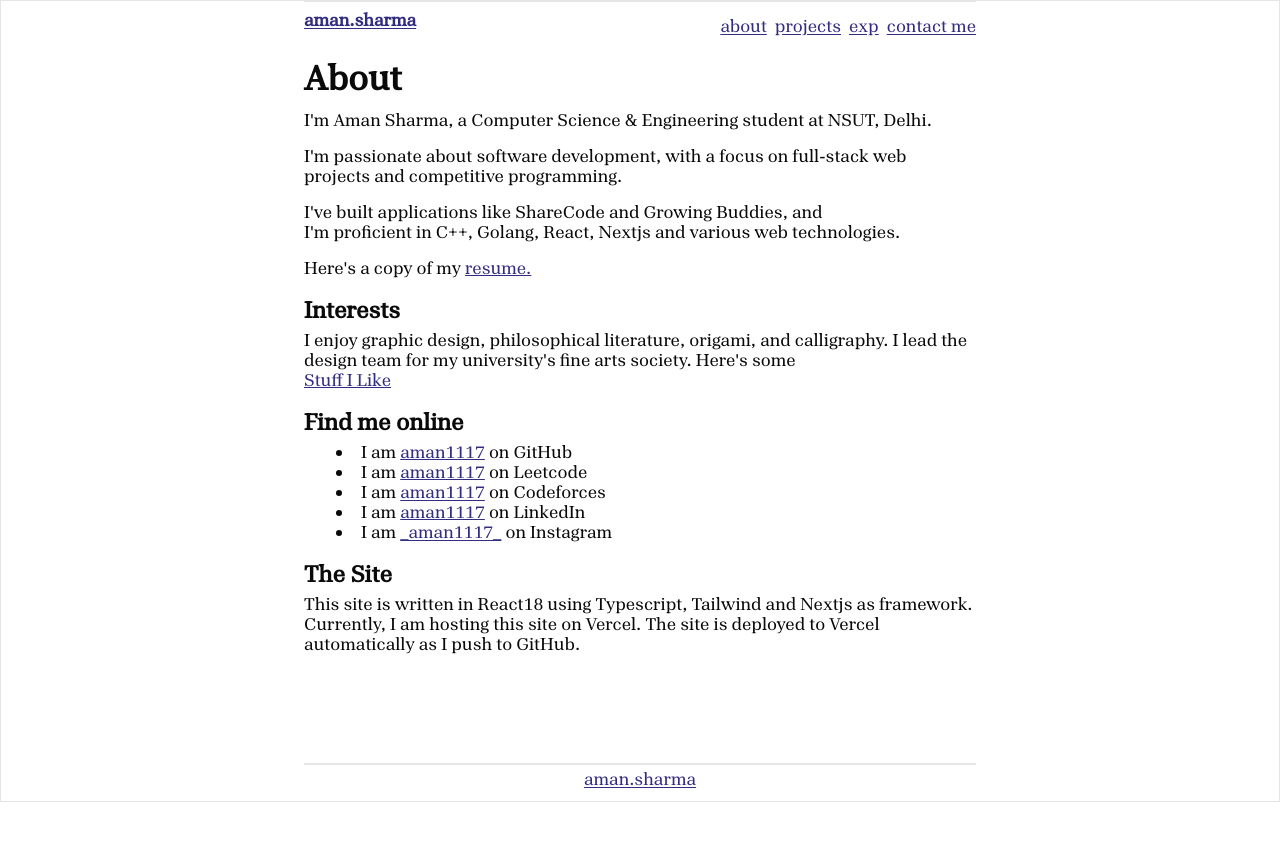
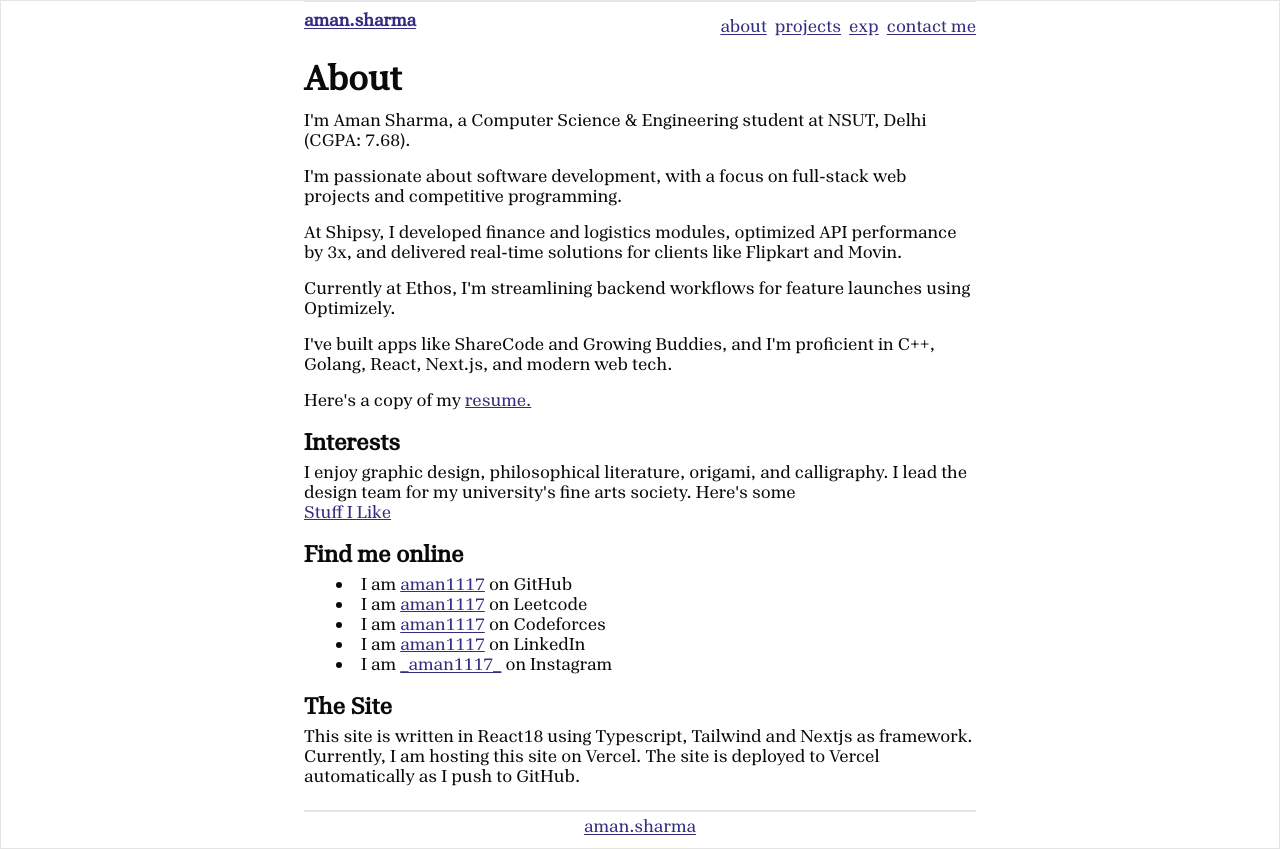
Before and after one commit to aman1117/portfolio, a Next.js app: page /about in a window 1280 px wide. Before the commit the page ends 802 px from the top, so only its background shows below. Built offline with nearby package versions, Linux system fonts and the light colour scheme.

Commit message:
update: Enhance homepage and about section with new details, remove project, and add technical skill

```diff
--- a/app/_components/projects.tsx
+++ b/app/_components/projects.tsx
@@ -19,11 +19,6 @@ const ProjectsList: React.FC = () => {
       name: 'Growing Buddies',
       description: 'Built a Notion-like app with rich text editing, nested docs, public sharing, and live updates.',
       link: 'https://growing-buddies-seven.vercel.app/',
-    },
-    {
-      name: 'Auto Analytics',
-      description: 'Built a React and Flask web app with a data dashboard, analysis tools featuring charts, and ARIMA-based sales forecasting.',
-      link: 'https://autoanalytics.vercel.app/',
     },
   ];
 
--- a/app/_components/technical.tsx
+++ b/app/_components/technical.tsx
@@ -4,7 +4,7 @@ import React from 'react';
 const TechnicalSkill: React.FC = () => {
   const skills: { [key: string]: string[] } = {
     'Programming Languages': ['Problem Solving,', 'C++,', 'Golang,', 'Python'],
-    'Web Development': ['HTML/CSS,', 'TypeScript,', 'ReactJS,', 'Node.js,', 'NextJS'],
+    'Web Development': ['HTML/CSS,', 'TypeScript,', 'ReactJS,', 'Node.js,', 'NextJS,','WorkFlow Builder'],
     'Databases': ['MySQL,', ' Google Firebase,', 'MongoDB,', 'PostgreSQL'],
     'Version Control': ['Git,', 'GitHub'],
     'Coursework': ['OOPS,', 'DBMS,', 'OS,', 'CN'],
--- a/app/about/page.tsx
+++ b/app/about/page.tsx
@@ -3,26 +3,33 @@ import React from 'react';
 const AboutMe: React.FC = () => {
   return (
     <div className="max-w-2xl mx-auto mt-2 mb-2 w-full h-full ">
-      <section className="mb-4 ">
+      <section className="mb-4">
         <h2 className="md:text-4xl text-4xl font-semibold mr-8 mb-3">About</h2>
-        <p className="md:text-lg md:leading-5 leading-tight ">
-          I&apos;m Aman Sharma, a Computer Science & Engineering student at NSUT, Delhi.
+        <p className="md:text-lg md:leading-5 leading-tight">
+          I&apos;m Aman Sharma, a Computer Science & Engineering student at NSUT, Delhi (CGPA: 7.68).
         </p>
         <p className="md:text-lg md:leading-5 my-4 leading-tight">
           I&apos;m passionate about software development, with a focus on full-stack web projects and competitive programming.
         </p>
         <p className="md:text-lg md:leading-5 my-4 leading-tight">
-          I&apos;ve built applications like ShareCode and Growing Buddies, and<br/> I&apos;m proficient in C++, Golang, React, Nextjs and various web technologies.
+          At Shipsy, I developed finance and logistics modules, optimized API performance by 3x, and delivered real-time solutions for clients like Flipkart and Movin.
+        </p>
+        <p className="md:text-lg md:leading-5 my-4 leading-tight">
+          Currently at Ethos, I&apos;m streamlining backend workflows for feature launches using Optimizely.
+        </p>
+        <p className="md:text-lg md:leading-5 my-4 leading-tight">
+          I&apos;ve built apps like ShareCode and Growing Buddies, and I&apos;m proficient in C++, Golang, React, Next.js, and modern web tech.
         </p>
         <p className="md:text-lg md:leading-5 leading-tight">
           Here&apos;s a copy of my <a href="/Aman.pdf" className="text-indigo-900 underline" download>resume.</a>
         </p>
       </section>
 
+
       <section className="mb-4">
         <h2 className="md:text-2xl text-xl  font-bold mb-1">Interests</h2>
         <p className="md:text-lg md:leading-5 leading-tight">
-          I enjoy graphic design, philosophical literature, origami, and calligraphy. I lead the design team for my university&apos;s fine arts society. Here&apos;s some <br/><a href="/about/interests" className="text-indigo-900 underline"> Stuff I Like</a>
+          I enjoy graphic design, philosophical literature, origami, and calligraphy. I lead the design team for my university&apos;s fine arts society. Here&apos;s some <br /><a href="/about/interests" className="text-indigo-900 underline"> Stuff I Like</a>
         </p>
       </section>
 
--- a/app/experience/page.tsx
+++ b/app/experience/page.tsx
@@ -9,18 +9,18 @@ const ContactPage: React.FC = () => {
                     <h2 className="text-2xl font-semibold mb-2">Shipsy, Software Engineer Intern</h2>
                     <p className="text-sm   italic"><strong>Jan 2025 - Present</strong></p>
                     <p className="text-sm  mb-4 italic"><strong> Gurgaon, onsite</strong></p>
-                    <ul className="list-disc list-inside mt-2 space-y-1 text-sm">
-                        <li className='mb-2 text-black md:text-lg md:leading-5 leading-tight'>
+                    <ul className="list-disc list-inside mt-2 space-y-1">
+                        <li className="mb-2 text-black md:text-lg md:leading-5 leading-tight">
                             Developed a comprehensive finance mobile web view UI for <strong>QuipUp</strong>, integrating APIs for riders to access their financial information with adaptable client-specific configurations.
                         </li>
-                        <li className='mb-2 text-black md:text-lg md:leading-5 leading-tight'>
+                        <li className="mb-2 text-black md:text-lg md:leading-5 leading-tight">
                             Optimized bulk pickup processing by implementing <code className='bg-gray-50 border rounded-sm'>Promise.all</code> for concurrent conflict resolution and database operations, resulting in a <strong>3x speedup</strong> of API performance.
                         </li>
-                        <li className='mb-2 text-black md:text-lg md:leading-5 leading-tight'>
+                        <li className="mb-2 text-black md:text-lg md:leading-5 leading-tight">
                             Delivered a <strong>hyper-local phone-exchange module</strong> for Flipkart, enabling doorstep device swaps in <strong>10–15 minutes</strong> through real-time assessment checks.
                         </li>
-                        <li className='mb-2 text-black md:text-lg md:leading-5 leading-tight'>
-                            Designed and rolled out an <strong>ad-hoc pickup flow</strong> for Movin that lets riders collect consignments not yet registered in the hub manager’s ops dashboard, eliminating manual entry.
+                        <li className="mb-2 text-black md:text-lg md:leading-5 leading-tight">
+                            Designed and rolled out an <strong>ad-hoc pickup flow</strong> for Movin that lets riders collect consignments not yet registered in the hub manager's ops dashboard, eliminating manual entry.
                         </li>
                     </ul>
                 </div>
--- a/app/page.tsx
+++ b/app/page.tsx
@@ -6,7 +6,7 @@ export default function Home() {
     <div className="flex flex-col w-full h-full py-4 max-w-2xl mx-auto">
       <div>
         <p className="text-black md:text-lg md:leading-5 leading-tight">
-          This is the homepage of Aman Sharma, a 4th year BTech CSE student.<br />
+          This is the homepage of <span className="font-bold"> Aman Sharma</span>. <br/> Software Engineer at  <span className="font-bold">Ethos</span>.<br />
           <span className="font-bold">
             Knight
           </span> at LeetCode.
```
